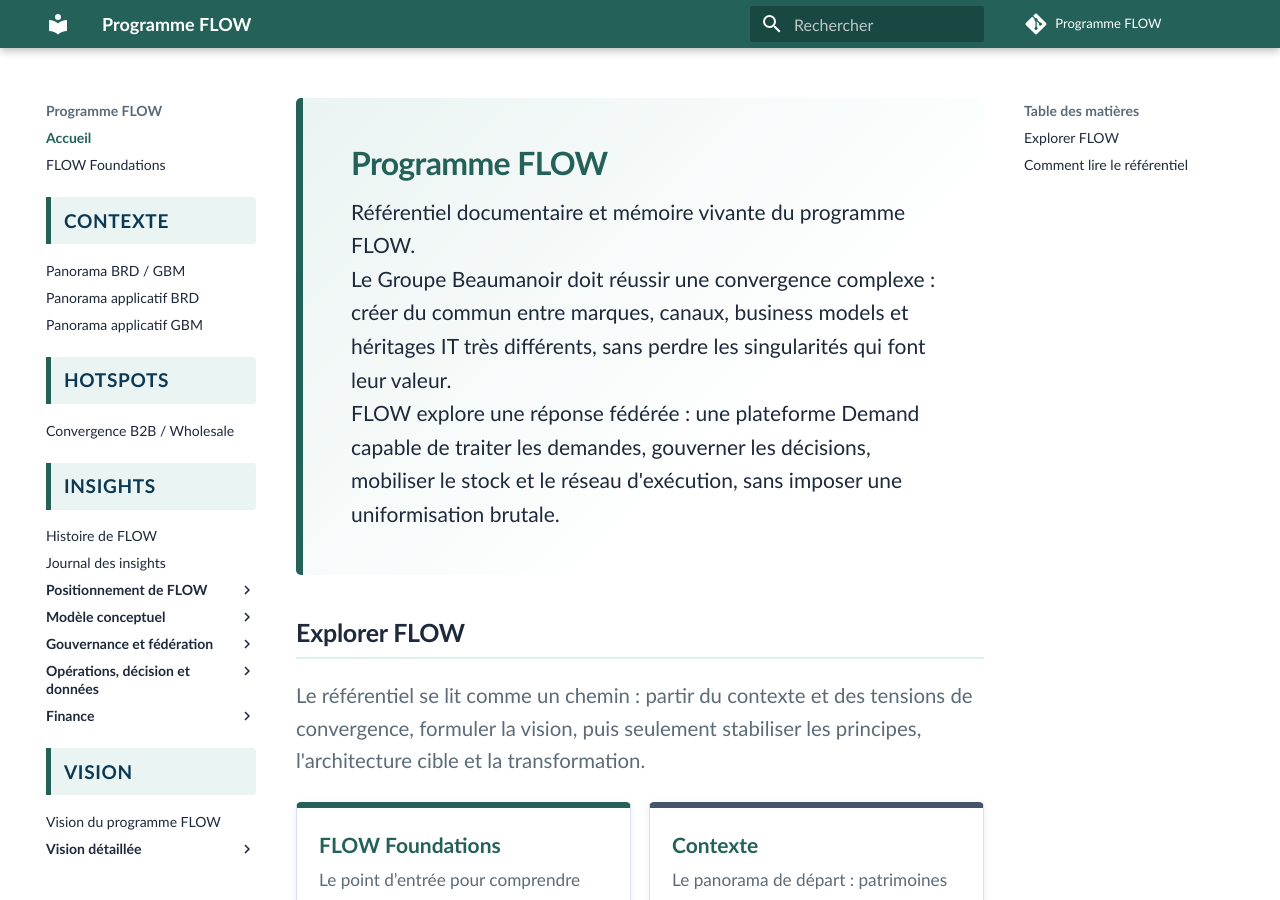
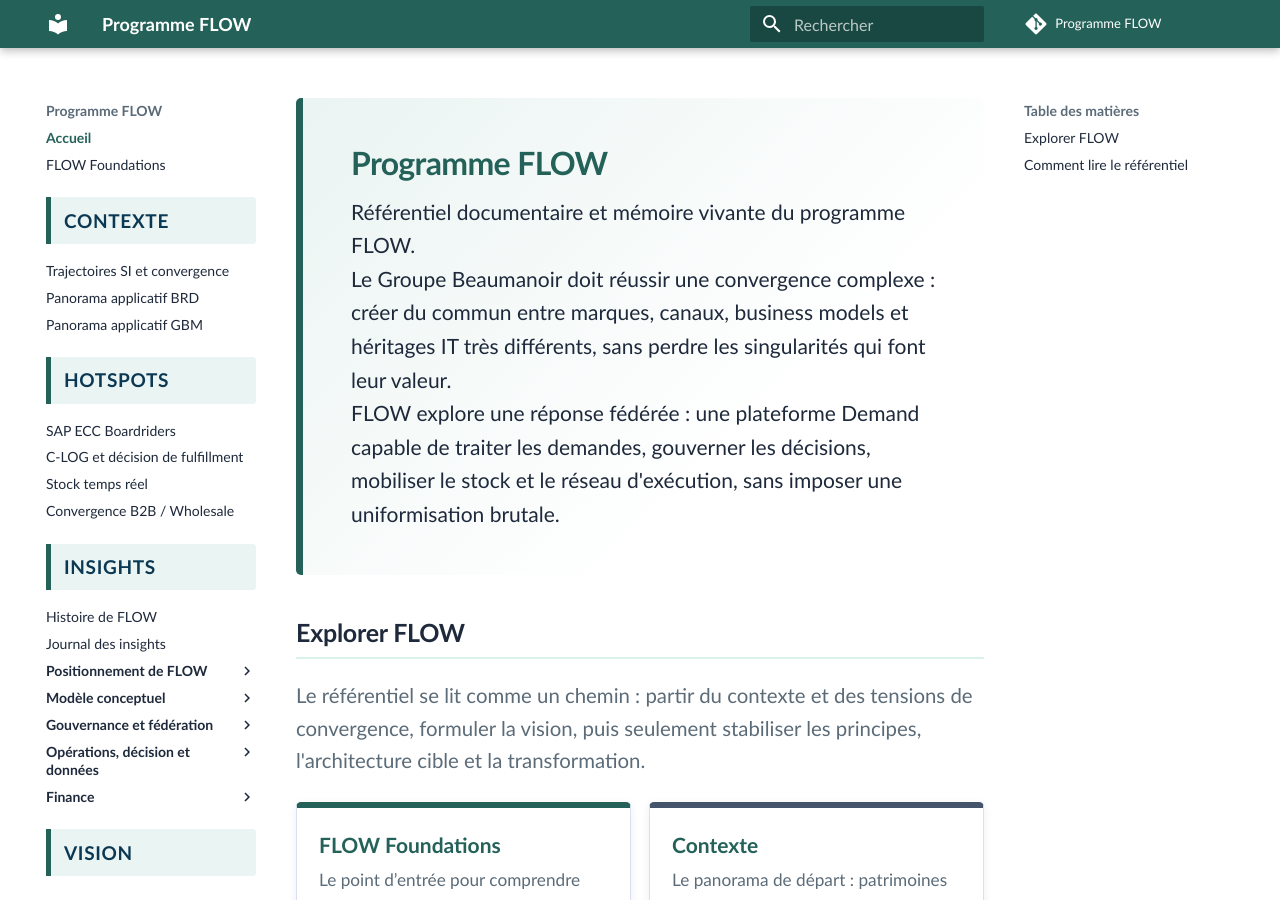
Before and after one commit to laurent-sintes/FLOW-Program, an MkDocs documentation site: the page built from docs/index.md, in a window 1280 px wide and 900 px high. Built offline with MkDocs 1.6.1 and Material for MkDocs 9.7.7, drawn with Linux system fonts in a browser that asks for light colours; comment, search, counter and statistics services are not loaded.

Commit message:
Aligner navigation hotspots contexte transformation

```diff
--- a/mkdocs.yml
+++ b/mkdocs.yml
@@ -27,11 +27,14 @@
   - FLOW Foundations: flow-foundations.md
   - Contexte:
       - Repères: contexte/index.md
-      - Panorama BRD / GBM: contexte/panorama-applicatif-brd-gbm.md
+      - Trajectoires SI et convergence: contexte/panorama-applicatif-brd-gbm.md
       - Panorama applicatif BRD: contexte/panorama-brd.md
       - Panorama applicatif GBM: contexte/panorama-gbm.md
   - Hotspots:
       - Repères: hotspots/index.md
+      - SAP ECC Boardriders: hotspots/sap-ecc-boardriders.md
+      - C-LOG et décision de fulfillment: hotspots/c-log-decision-fulfillment.md
+      - Stock temps réel: hotspots/stock-temps-reel.md
       - Convergence B2B / Wholesale: hotspots/convergence-b2b-wholesale.md
   - Insights:
       - Repères: insights/index.md
@@ -87,7 +90,7 @@
       - Processus de cadrage: methode/processus-de-cadrage.md
   - Transformation:
       - Repères: transformation/index.md
+      - Pourquoi deux Change Managers ?: transformation/pourquoi-deux-change-managers.md
       - Les changements à conduire: transformation/changements-a-conduire.md
-      - Pourquoi deux Change Managers ?: transformation/pourquoi-deux-change-managers.md
   - Référentiel:
       - Glossaire: glossaire.md
```
